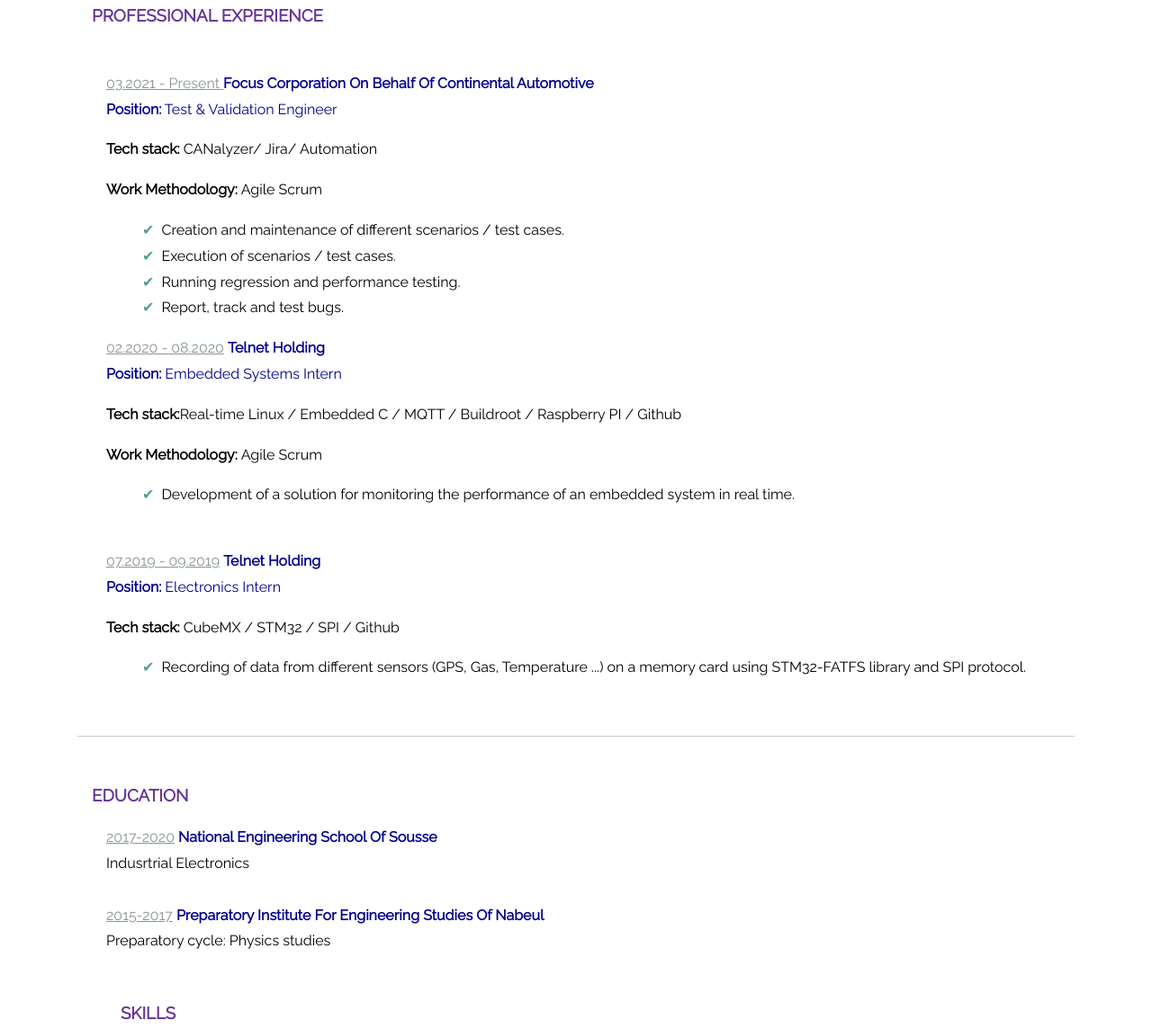
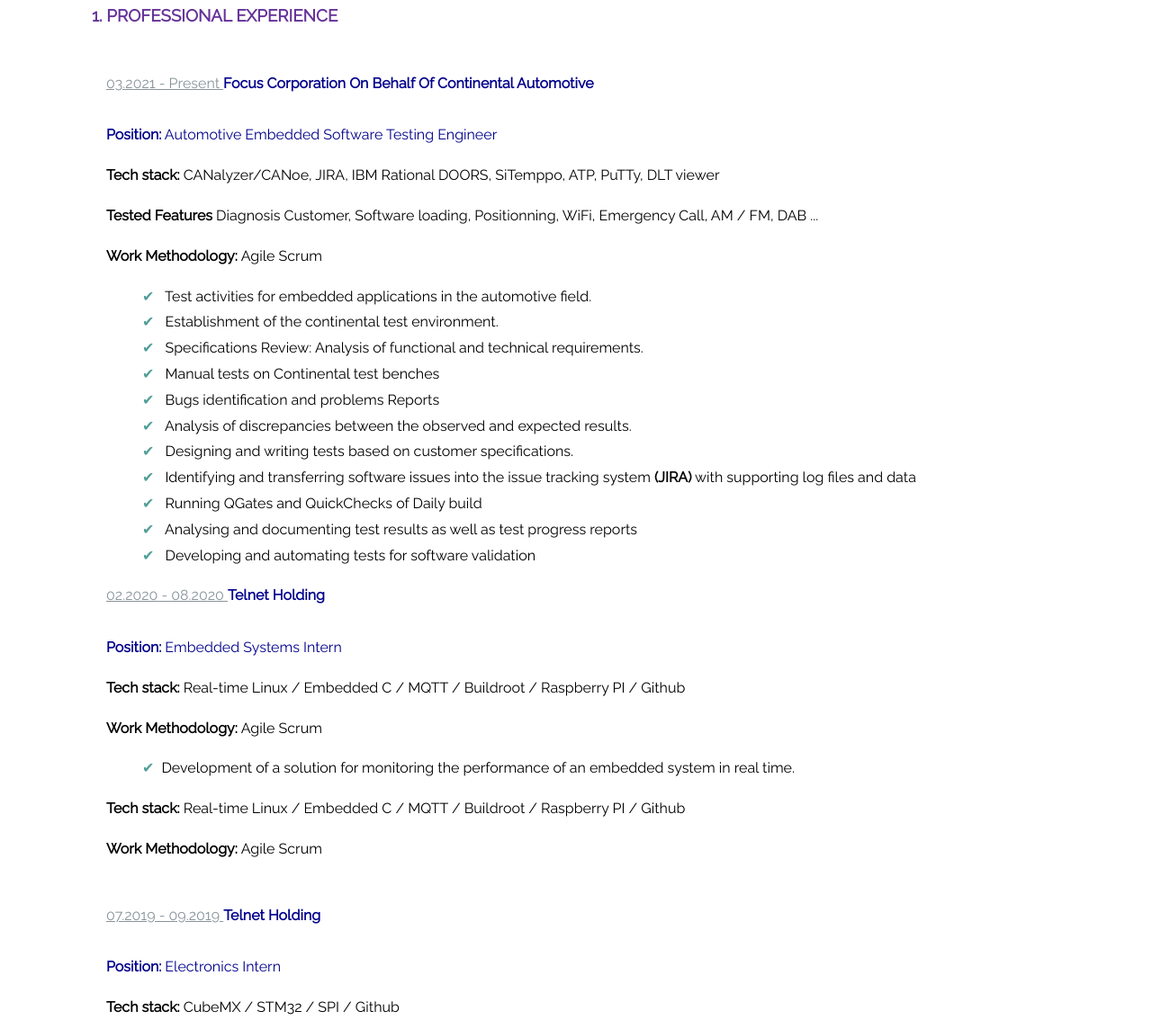
Before and after one commit to Touatiyousef/Youssef-Touati-s-Resume, a plain HTML site: page index.html in a window 1280 px wide. Shown: the part 596-1740 px from the top of the page at 90% size. Drawn offline with Linux system fonts and the light colour scheme.

Commit message:
Add files via upload

```diff
--- a/index.html
+++ b/index.html
@@ -19,6 +19,7 @@
     <h1>Youssef Touati</h1>
     <section>
         <p>
+
             <br>Hi, I'm Youssef. I   like   people, cats   and   Software   Testing.<br> <br>
                    Please click on the icons below to join me !<br>
 
@@ -26,7 +27,7 @@
         <a href="https://www.linkedin.com/in/youssef-touati-09a93a158/" target="_blank">
             <i class="fab fa-linkedin-in"></i>
         </a>
-        <a href="https://twitter.com/Youssef24346815" target="_blank">
+        <a href="https://twitter.com/TesterYoussef" target="_blank">
             <i class="fab fa-twitter"></i>
         </a>
         <a href="https://github.com/Touatiyousef" target="_blank">
@@ -38,55 +39,73 @@
     </section>
   </header>
   <main>
-      </section>
       <section>
-          <h3>Professional Experience</h3> <br />
+          <h3>1. Professional Experience</h3> <br />
+
           <article>
               <div class='job-title'>
-                  <span>03.2021 - Present </span> <strong>Focus Corporation on behalf of Continental Automotive </strong><br> <strong>Position:</strong> Test & Validation Engineer
+                  <span>03.2021 - Present     </span> <strong>     Focus Corporation on behalf of Continental Automotive </strong><br><br> <strong>Position:</strong> Automotive Embedded Software Testing Engineer
               </div>
               <div>
-                  <p><strong>Tech stack:</strong> CANalyzer/ Jira/ Automation </p>
+                  <p><strong>Tech stack:</strong> CANalyzer/CANoe, JIRA, IBM Rational DOORS, SiTemppo, ATP, PuTTy, DLT viewer </p>
+                  <p><strong>Tested Features </strong> Diagnosis Customer, Software loading, Positionning, WiFi, Emergency Call, AM / FM, DAB ... </p>
                   <p><strong>Work Methodology: </strong> Agile Scrum </p>
                   <ul class="job-description">
-                      <li>Creation and maintenance of different scenarios / test cases.</li>
-                      <li>Execution of scenarios / test cases.</li>
-                      <li>Running regression and performance testing.</li>
-                      <li>Report, track and test bugs.</li>
+
+                      <li> Test activities for embedded applications in the automotive field. </li>
+                      <li> Establishment of the continental test environment.</li>
+                      <li> Specifications Review: Analysis of functional and technical requirements. </li>
+                      <li> Manual tests on Continental test benches </li>
+                      <li> Bugs identification and problems Reports</li>
+
+                      <li> Analysis of discrepancies between the observed and expected results. </li>
+                      <li> Designing and writing tests based on customer specifications.</li>
+                      <li> Identifying and transferring software issues into the issue tracking system <strong>(JIRA)</strong> with supporting log files and data</li>
+                      <li> Running QGates and QuickChecks of Daily build</li>
+                      <li> Analysing and documenting test results as well as test progress reports</li>
+                      <li> Developing and automating tests for software validation</li>
+
 
                   </ul>
+
+
               </div>
           </article>
           <article>
               <div class='job-title'>
-                  <span>02.2020 - 08.2020</span> <strong>Telnet Holding</strong><br> <strong>Position:</strong> Embedded Systems Intern
+                  <span>02.2020 - 08.2020     </span> <strong>Telnet Holding</strong><br><br>  <strong>Position:</strong> Embedded Systems Intern
               </div>
               <div>
-                  <p><strong>Tech stack:</strong>Real-time Linux / Embedded C / MQTT / Buildroot / Raspberry PI / Github</p>
+                  <p><strong>Tech stack:</strong> Real-time Linux / Embedded C / MQTT / Buildroot / Raspberry PI / Github</p>
                   <p><strong>Work Methodology: </strong> Agile Scrum </p>
+
                   <ul class="job-description">
                       <li>Development of a solution for monitoring the performance of an embedded system in real time.</li>
 
                   </ul>
+                  <p><strong>Tech stack:</strong> Real-time Linux / Embedded C / MQTT / Buildroot / Raspberry PI / Github</p>
+                  <p><strong>Work Methodology: </strong> Agile Scrum </p>
               </div>
           </article><br />
           <article>
               <div class='job-title'>
-                  <span>07.2019 - 09.2019</span> <strong>Telnet Holding</strong><br> <strong>Position:</strong> Electronics Intern
+                  <span>07.2019 - 09.2019     </span> <strong>Telnet Holding</strong><br><br>  <strong>Position:</strong> Electronics Intern
               </div>
               <div>
                   <p><strong>Tech stack:</strong> CubeMX / STM32 / SPI / Github</p>
+
                   <ul class="job-description">
                       <li>Recording of data from different sensors (GPS, Gas, Temperature ...) on a memory card using STM32-FATFS library and SPI protocol.</li>
 
                   </ul>
+
               </div>
           </article><br />
 
 
       </section>
       <section>
-          <h3>Education</h3>
+          <h3> 2. Education</h3>
           <article>
               <div class='school'>
                   <span>2017-2020</span> <strong>National Engineering School of Sousse</strong>
@@ -103,19 +122,27 @@
                   Preparatory cycle: Physics studies <br>
               </div>
           </article>
+          </section>
 
 
 
-          <section>
-              <h3>Skills</h3>
+      <section>
+          <h3>3. Skills</h3>
+
+
               <div class='skills'>
                   <div class='column'>
                       <h4>Good knowledge</h4>
                       <ul>
+                          <li>CAN, LIN, FlexRay, Ethernet </li>
+                          <li>CANalyzer</li>
+                          <li>C, Python </li>
+                          <li>Management tool: Jira </li>
+
                           <li>Agile Scrum</li>
                           <li>C, Python </li>
-                          <li>CAN, LIN, FlexRay, Ethernet </li>
-                          <li>CANalyzer</li>
+
+
                           <li>Black-box testing</li>
                           <li>Management tool: Jira </li>
                           <li>Test automation</li>
@@ -151,7 +178,7 @@
           </section>
 
           <section>
-              <h3>Certificates</h3>
+              <h3>4. Certificates</h3>
               <article class='course'>
                   <div class='title'>
                       <h4>Scrum Fundementals Certified(SFC) .</h4>
```
